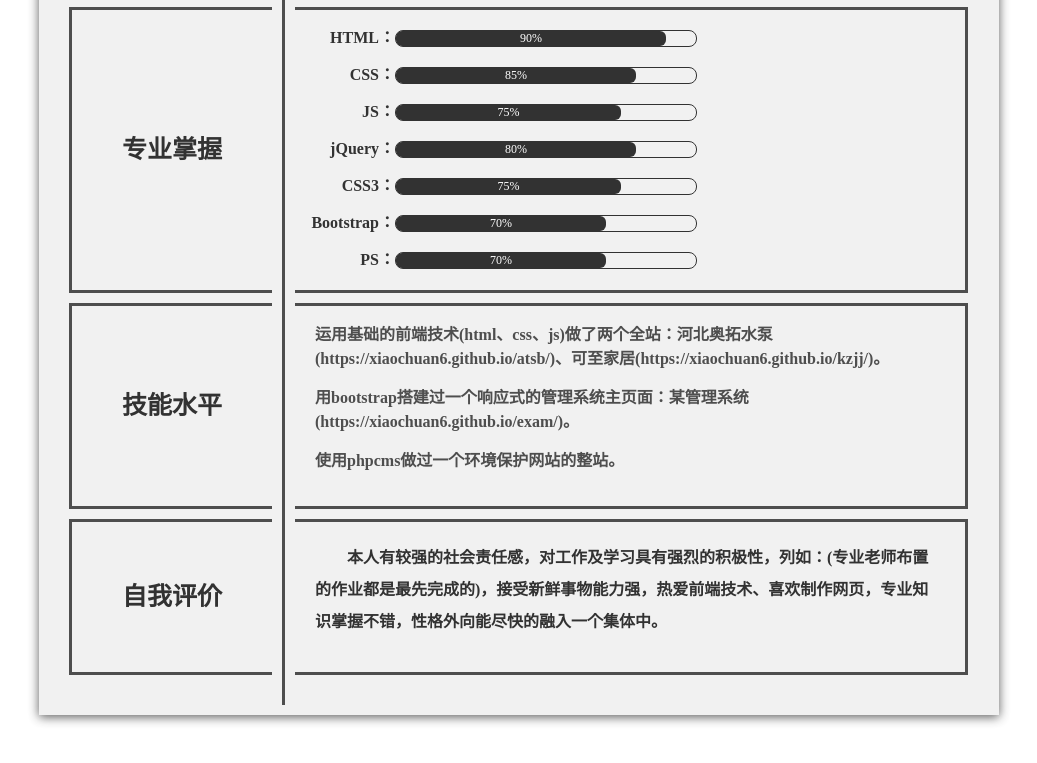
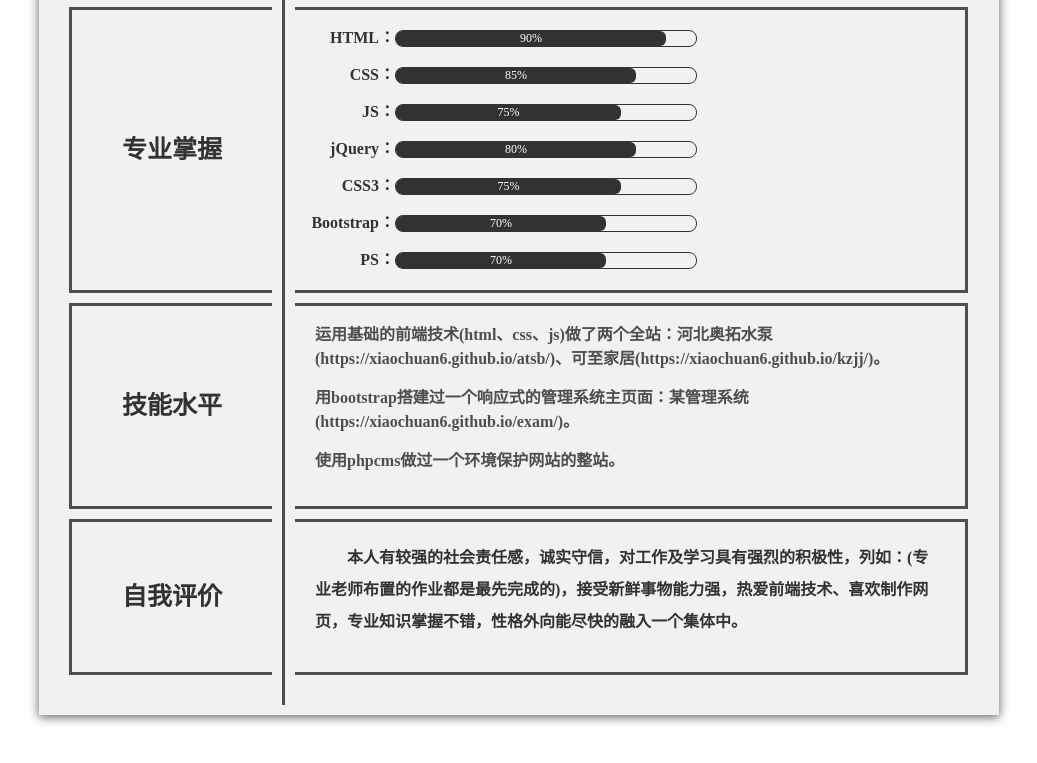
Before and after one commit to xiaochuan6/jianli2, a plain HTML site: page index.html in a window 1280 px wide. Shown: the part 615-1378 px from the top of the page, without its empty margins (121-1158 px from the left). Drawn offline with Linux system fonts and the light colour scheme.

Commit message:
Update index.html

```diff
--- a/index.html
+++ b/index.html
@@ -317,7 +317,7 @@
   				<p id="sp">使用phpcms做过一个环境保护网站的整站。</p>
   			</div>
   			<div id="pingjia">
-  				<p id="nr">本人有较强的社会责任感，对工作及学习具有强烈的积极性，列如：(专业老师布置的作业都是最先完成的)，接受新鲜事物能力强，热爱前端技术、喜欢制作网页，专业知识掌握不错，性格外向能尽快的融入一个集体中。</p>
+  				<p id="nr">本人有较强的社会责任感，诚实守信，对工作及学习具有强烈的积极性，列如：(专业老师布置的作业都是最先完成的)，接受新鲜事物能力强，热爱前端技术、喜欢制作网页，专业知识掌握不错，性格外向能尽快的融入一个集体中。</p>
   			</div>
 		</div>
 	</div>
```
